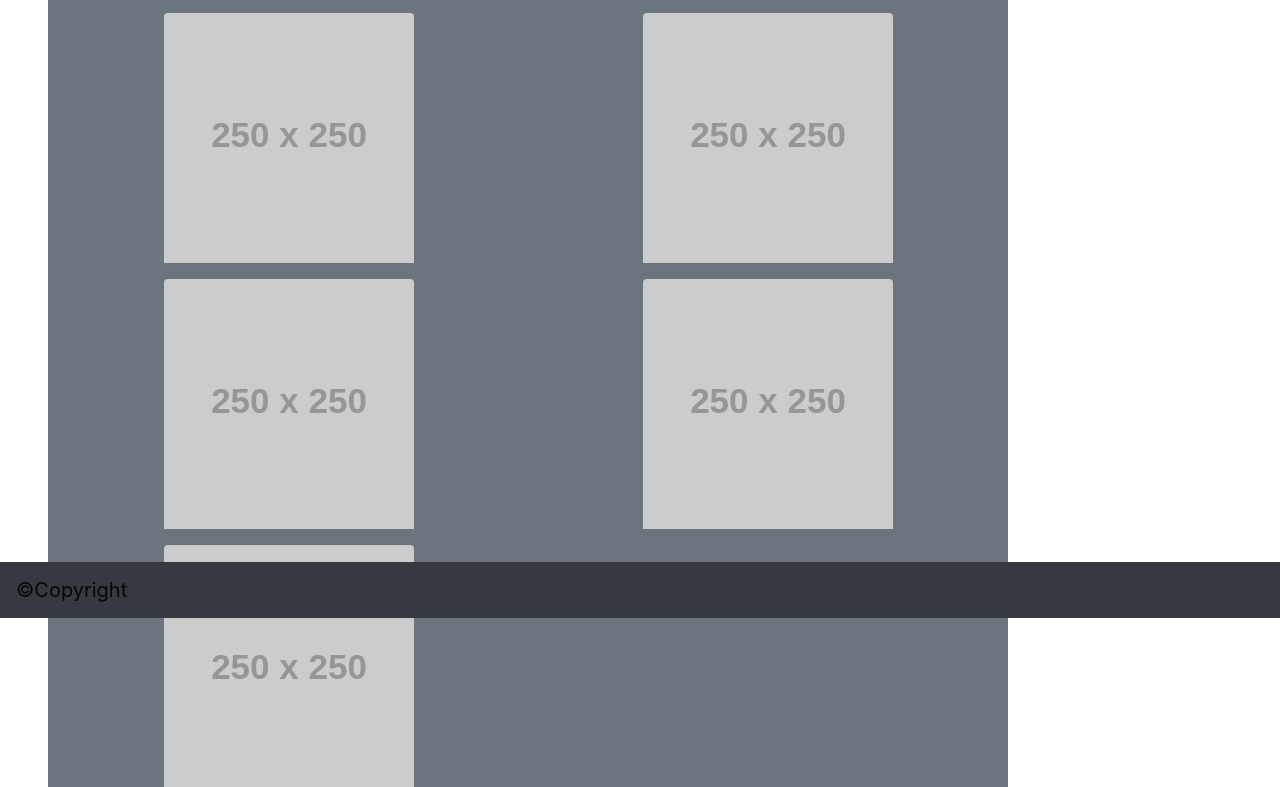
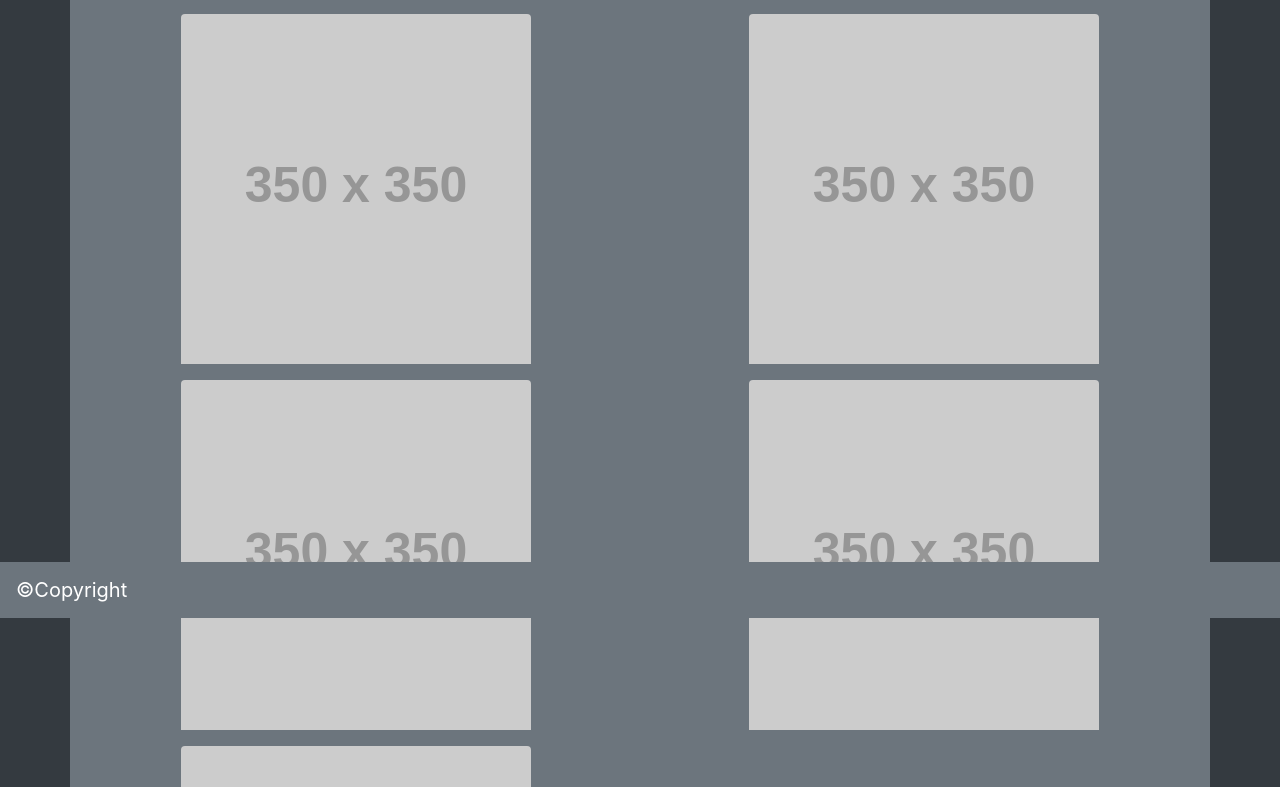
Before and after one commit to jordanks93/Responsive-Portfolio, a plain HTML site: page portfolio.html in a window 1280 px wide. Shown: the part 182-969 px from the top of the page. Drawn offline with nearby package versions, Linux system fonts and the light colour scheme; placeholder pictures from the web are drawn by us.

Commit message:
centered containers and updated styling with bootstrap

```diff
--- a/portfolio.html
+++ b/portfolio.html
@@ -10,12 +10,31 @@
 
   <!-- Bootstrap CDN -->
   <link rel="stylesheet" href="https://maxcdn.bootstrapcdn.com/bootstrap/4.0.0/css/bootstrap.min.css">
+  <link rel="stylesheet" href="style.css">
 
 </head>
 
-<body>
+<!-- 1. Display your full name, email, and phone number
+
+2. Have links to your GitHub profile and LinkedIn profile
+
+3. Have a link to a downloadable PDF of your resume
+
+4. Display at least 2 examples of student work from either deployed projects or homeworks. For each project, make sure you have the following:
+
+    * Project title
+
+    * Link to the deployed version
+
+    * Link to the GitHub repository
+
+    * Screenshot of the deployed application
+
+5. Have a polished, mobile-responsive user interface. -->
+
+<body class="bg-dark">
     <!--Navigation bar provided links to other html files-->
-    <nav class="navbar navbar-expand-lg navbar-dark bg-dark">
+    <nav class="navbar navbar-expand-lg navbar-dark bg-secondary">
         <span class="navbar-brand mb-1 h1">Jordan Stuckman</span>
         <button class="navbar-toggler" type="button" data-toggle="collapse" data-target="#navbarSupportedContent"
           aria-controls="navbarSupportedContent" aria-expanded="false" aria-label="Toggle navigation">
@@ -38,34 +57,33 @@
 
     <!--Portfolio gallery of images-->
     <Section>
-    <div class= "container-md w-75 float-left mx-5 mt-5">
-    <div class="p-3 mb-2 bg-secondary text-white">
+    <div class= "container mx-auto mt-5 p-3 border border-secondary rounded bg-secondary text-white">
+
       <div class="page-header">
         <h2>Portfolio</h2>
             <hr>
         </div>
       <div class= "row">
-        <div class= "col-lg-6">
-          <img src="http://placehold.it/250x250" class= "rounded mx-auto d-block pb-3" alt="Placeholder">
+        <div class= "col-lg-6 col-sm-12">
+          <img src="http://placehold.it/350x350" class= "rounded mx-auto d-block pb-3" alt="Placeholder">
         </div>
-        <div class= "col-lg-6">
-          <img src="http://placehold.it/250x250" class= "rounded mx-auto d-block pb-3" alt="Placeholder">
+        <div class= "col-lg-6 col-sm-12">
+          <img src="http://placehold.it/350x350" class= "rounded mx-auto d-block pb-3" alt="Placeholder">
         </div>
       </div>
       <div class= "row">
-        <div class= "col-lg-6">
-          <img src="http://placehold.it/250x250" class= "rounded mx-auto d-block pb-3" alt="Placeholder">
+        <div class= "col-lg-6 col-sm-12">
+          <img src="http://placehold.it/350x350" class= "rounded mx-auto d-block pb-3" alt="Placeholder">
         </div>
-        <div class= "col-lg-6">
-          <img src="http://placehold.it/250x250" class= "rounded mx-auto d-block pb-3" alt="Placeholder">
+        <div class= "col-lg-6 col-sm-12">
+          <img src="http://placehold.it/350x350" class= "rounded mx-auto d-block pb-3" alt="Placeholder">
         </div>
       </div>
       <div class= "row">
-        <div class= "col-lg-6">
-          <img src="http://placehold.it/250x250" class= "rounded mx-auto d-block pb-3" alt="Placeholder">
+        <div class= "col-lg-6 col-sm-12">
+          <img src="http://placehold.it/350x350" class= "rounded mx-auto d-block pb-3" alt="Placeholder">
         </div>
       </div>
-    </div>
     </div>
   </Section>
 
@@ -77,7 +95,7 @@
 
 <!--Footer-->
 <footer>
-    <nav class="navbar fixed-bottom navbar-light bg-dark">
-      <a class="navbar-brand" href="#">©Copyright</a>
+    <nav class="navbar fixed-bottom navbar-light bg-secondary">
+      <a class="navbar-brand text-white" href="#">©Copyright</a>
     </nav>
 </footer>
```
Also changed, not shown: contact.html (+24 -7 lines), index.html (+43 -17 lines).
